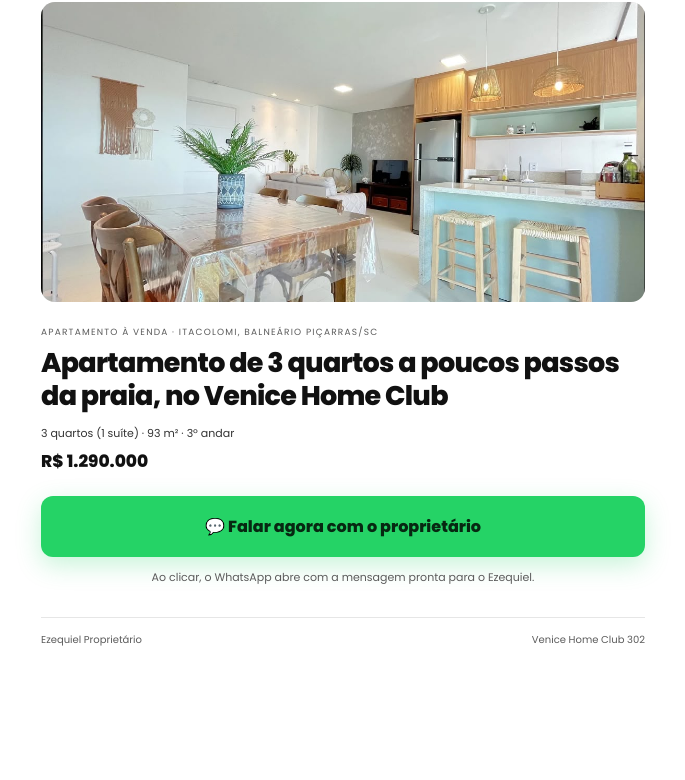
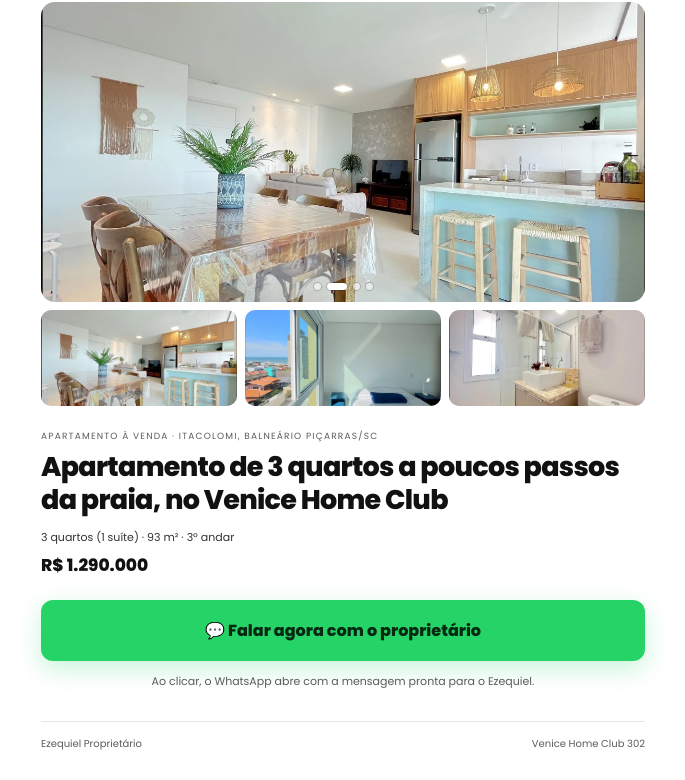
Before and after one commit to Trafseg/ezequiel-imoveis-2-venice-302, a plain HTML site: page index.html in a window 1280 px wide. Shown: the part 68-848 px from the top of the page, without its empty margins (297-982 px from the left). Before the commit the page ends 800 px from the top, so only its background shows below. Drawn offline with Linux system fonts and the light colour scheme.

Commit message:
Atualização via Central Trafficfy

```diff
--- a/index.html
+++ b/index.html
@@ -15,6 +15,11 @@ body{margin:0;font-family:Poppins,Arial,sans-serif;color:var(--ink);background:#
 .carrossel{position:relative;width:100%;height:300px;border-radius:14px;overflow:hidden;margin-top:18px;background:#eee}
 .slide{position:absolute;inset:0;width:100%;height:100%;object-fit:cover;opacity:0;transition:opacity .8s ease}
 .slide.on{opacity:1}
+.dots{position:absolute;left:0;right:0;bottom:12px;display:flex;justify-content:center;gap:6px;z-index:2}
+.dot{width:7px;height:7px;border-radius:99px;background:rgba(255,255,255,.55);box-shadow:0 0 0 1px rgba(0,0,0,.18);transition:width .4s ease,background .4s ease}
+.dot.on{width:20px;background:#fff}
+.thumbs{display:grid;grid-template-columns:repeat(3,1fr);gap:8px;margin-top:8px}
+.thumbs img{display:block;width:100%;height:96px;object-fit:cover;border-radius:10px;background:#eee}
 .tag{font-size:9px;letter-spacing:1.2px;text-transform:uppercase;color:var(--muted);margin:24px 0 8px}
 h1{font-size:27px;line-height:1.22;letter-spacing:-.7px;margin:0 0 12px;font-weight:800}
 .specs{font-size:11px;line-height:1.6;color:#333;margin:0 0 6px}
@@ -24,7 +29,7 @@ h1{font-size:27px;line-height:1.22;letter-spacing:-.7px;margin:0 0 12px;font-wei
 .btn:focus-visible{outline:3px solid var(--ink);outline-offset:3px}
 .micro{font-size:11px;color:var(--muted);text-align:center;margin:12px 0 0;line-height:1.6}
 footer{margin-top:30px;border-top:1px solid var(--line);padding-top:14px;font-size:10px;color:var(--muted);display:flex;justify-content:space-between;gap:12px;flex-wrap:wrap}
-@media(max-width:560px){.wrap{padding:14px 16px 22px}h1{font-size:22px}.carrossel{height:230px}.preco{font-size:15px}.specs{font-size:10.5px}.tag{font-size:8.5px}}
+@media(max-width:560px){.wrap{padding:14px 16px 22px}h1{font-size:22px}.carrossel{height:230px}.thumbs img{height:74px}.preco{font-size:15px}.specs{font-size:10.5px}.tag{font-size:8.5px}}
 </style>
 <!-- Meta Pixel — Ezequiel Maia -->
 <script>
@@ -47,6 +52,12 @@ fbq('track','PageView');
 <img class="slide" src="FOTOS/f28.jpeg" alt="Foto do imóvel">
 <img class="slide" src="FOTOS/f33.jpeg" alt="Foto do imóvel">
 <img class="slide" src="FOTOS/f11.jpeg" alt="Foto do imóvel">
+<div class="dots" aria-hidden="true"><span class="dot on"></span><span class="dot"></span><span class="dot"></span><span class="dot"></span></div>
+</div>
+<div class="thumbs">
+<img src="FOTOS/f28.jpeg" alt="Foto do imóvel" loading="lazy">
+<img src="FOTOS/f33.jpeg" alt="Foto do imóvel" loading="lazy">
+<img src="FOTOS/f11.jpeg" alt="Foto do imóvel" loading="lazy">
 </div>
 
 <div class="tag">Apartamento à venda · Itacolomi, Balneário Piçarras/SC</div>
@@ -79,12 +90,15 @@ track('track','ViewContent');
 // Carrossel automático das fotos do topo (troca a cada 4 segundos)
 (function(){
  const slides=[...document.querySelectorAll('#carrossel .slide')];
+ const dots=[...document.querySelectorAll('#carrossel .dot')];
  if(slides.length<2)return;
  let atual=0;
  setInterval(()=>{
   slides[atual].classList.remove('on');
+  dots[atual].classList.remove('on');
   atual=(atual+1)%slides.length;
   slides[atual].classList.add('on');
+  dots[atual].classList.add('on');
  },4000);
 })();
 
```
